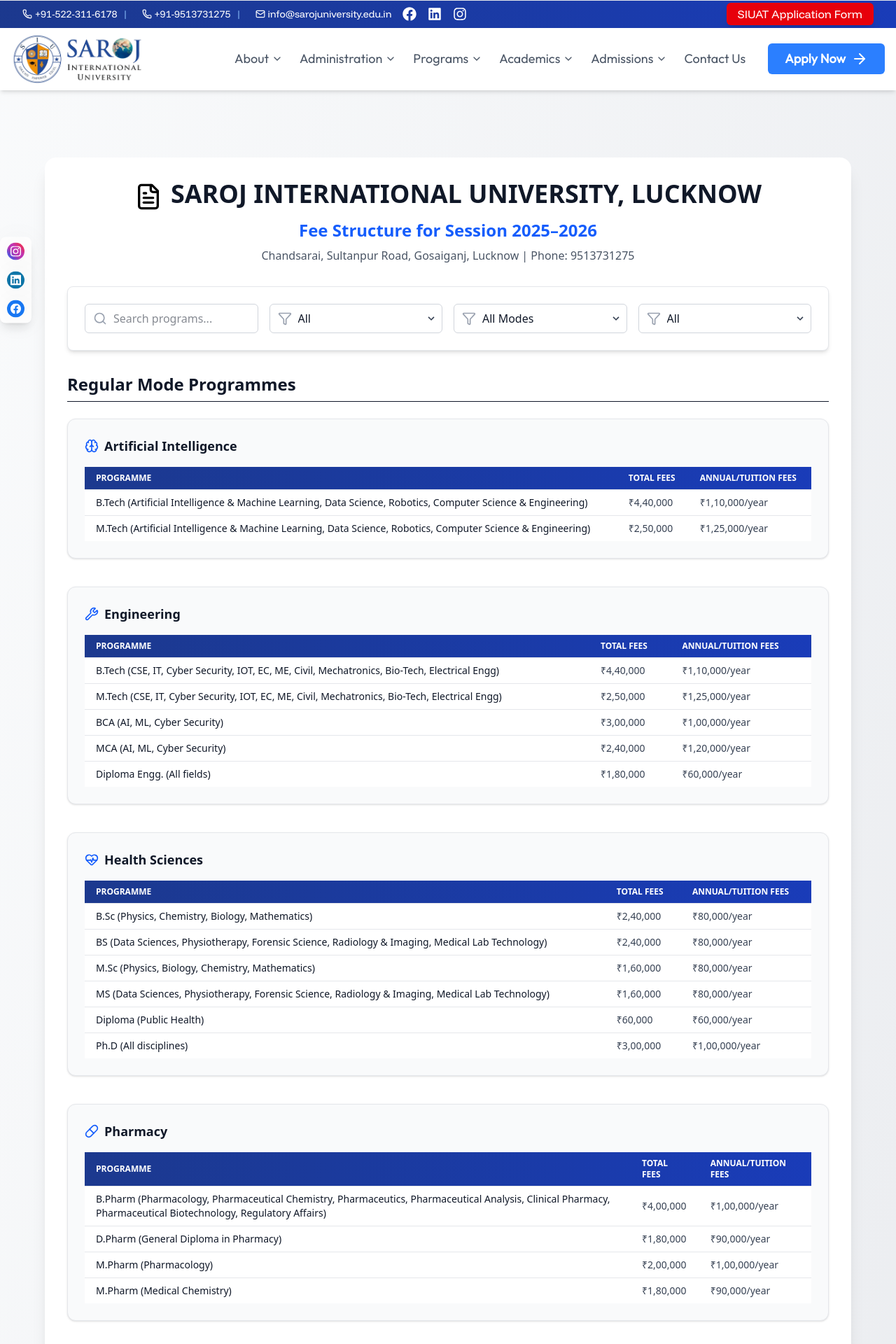
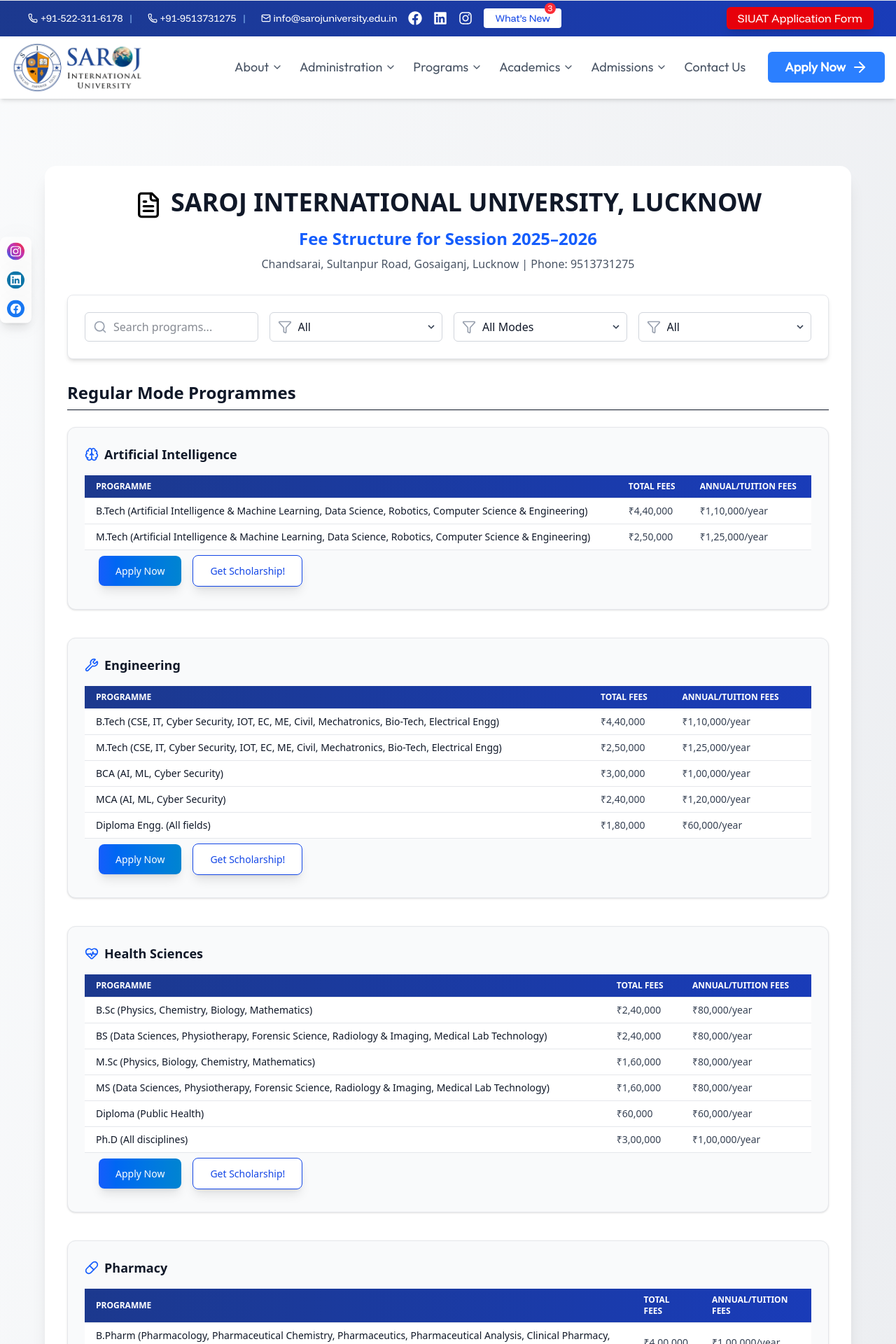
Before and after one commit to DevAyush01/saroj-university, a React (Vite) app: page /admissions/fee-structure in a window 1280 px wide. Shown: the top 1920 px of the page at 70% size. Built offline with nearby package versions, Linux system fonts and the light colour scheme.

Commit message:
Fees updated

```diff
--- a/src/components/Topnav.jsx
+++ b/src/components/Topnav.jsx
@@ -8,7 +8,7 @@
       <div className="max-w-8xl mx-auto px-4 sm:px-6 lg:px-8">
         <div className="md:flex md:flex-row hidden  justify-between items-center py-1 gap-2 sm:gap-0">
           {/* Contact Info - Wrapped for better mobile display */}
-          <div className=" flex-wrap flex items-center justify-center sm:justify-start gap-x-4 gap-y-1 text-sm">
+          <div className=" flex-wrap flex items-center justify-center sm:justify-start gap-x-4 gap-y-1 text-sm m-2">
 
             <div className="flex items-center space-x-1">
               <a
@@ -64,6 +64,13 @@
 
                         </div>
 
+                       <button class="relative bg-white text-blue-700 px-4 py-1 rounded ">
+  What’s New
+  <sup class="absolute -top-2 right-2 bg-red-500 text-white text-xs w-4 h-4 flex items-center justify-center rounded-full">3</sup>
+</button>
+
+
+
           </div>
 
           {/* SIUET Form Button with Enhanced Blinking Effect */}
--- a/src/pages/Admission/FeeStructure.jsx
+++ b/src/pages/Admission/FeeStructure.jsx
@@ -64,7 +64,7 @@
       domain: "Pharmacy",
       programs: [
         { degree: "B.Pharm", specializations: "Pharmacology, Pharmaceutical Chemistry, Pharmaceutics, Pharmaceutical Analysis, Clinical Pharmacy, Pharmaceutical Biotechnology, Regulatory Affairs", fees: { year1: 100000, year2: 100000, year3: 100000, year4: 100000, total: 400000 } },
-        { degree: "D.Pharm", specializations: "General Diploma in Pharmacy", fees: { year1: 90000, year2: 90000, total: 180000 } },
+        { degree: "D.Pharm", specializations: "General Diploma in Pharmacy", fees: { year1: 100000, year2: 100000, total: 200000 } },
         { degree: "M.Pharm", specializations: "Pharmacology", fees: { year1: 100000, year2: 100000, total: 200000 } },
         { degree: "M.Pharm", specializations: "Medical Chemistry", fees: { year1: 90000, year2: 90000, total: 180000 } }
       ]
@@ -384,9 +384,19 @@
                 <td className="px-4 py-2 text-gray-700">{total}</td>
                 <td className="px-4 py-2 text-gray-700">{tuition}</td>
               </tr>
+
             ))}
           </tbody>
-        </table>
+
+          <div className='m-5'>
+            <a href='https://siu.in8.nopaperforms.com/' target='_blank' rel='noopener noreferrer' className="mt-4 bg-gradient-to-r from-blue-600 to-sky-600 hover:from-blue-700 hover:to-blue-700
+            text-white font-medium py-3 px-6 rounded-lg transition-all duration-300 shadow-lg hover:shadow-xl w-22 whitespace-nowrap">Apply Now</a>
+            <a href='/admissions/scholarship ' target='_blank' rel='noopener noreferrer' className=" bg-white border  border-gradient-to-r from-blue-600 to-sky-600 hover:from-blue-700 hover:to-blue-70
+
+            text-blue-700 -m-1 font-medium py-3 px-6 rounded-lg transition-all duration-300 shadow-lg hover:shadow-xl w-28 whitespace-nowrap ml-4">Get Scholarship!</a>
+            </div>
+
+      </table>
       </div>
     );
   };
```
